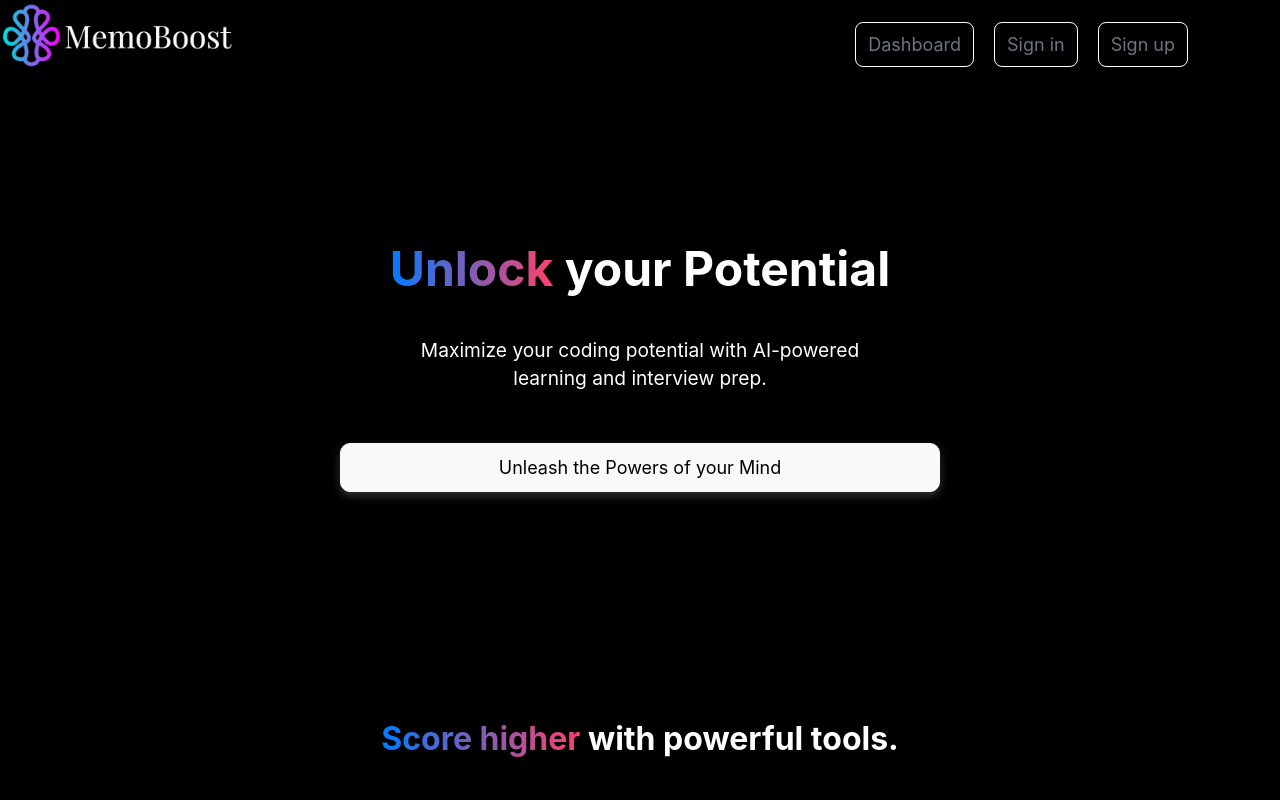
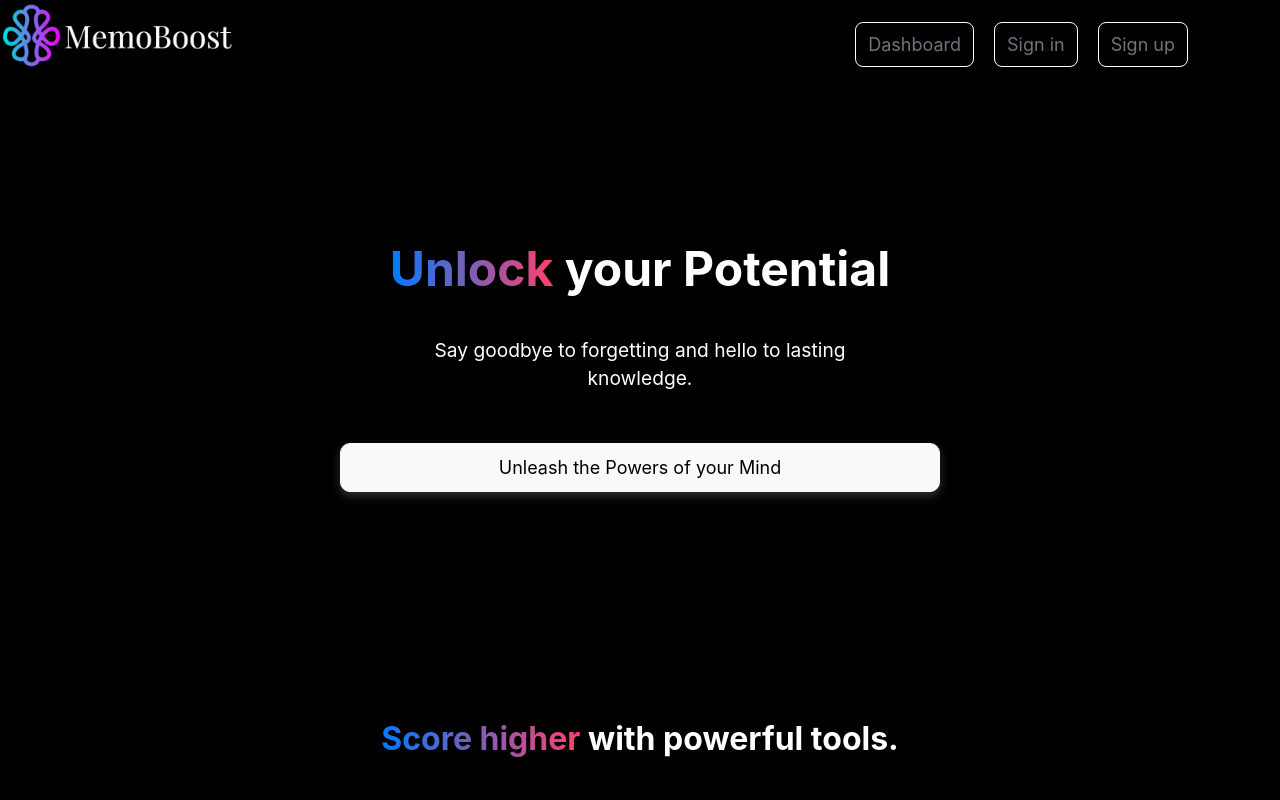
Before and after one commit to anshikasharma1208/We_hack, a React (Create React App) app in the folder mindvault_folder/mindvault/: page / in a window 1280 px wide. Shown: the top 800 px of the page. Built offline with nearby package versions, Linux system fonts and the light colour scheme.

Commit message:
Update landing.jsx

```diff
--- a/mindvault_folder/mindvault/src/components/landing/landing.jsx
+++ b/mindvault_folder/mindvault/src/components/landing/landing.jsx
@@ -35,8 +35,7 @@ export default function LandingPage() {
           <span className="grad-text">Unlock</span> your Potential
         </h1>
         <p className="hero-subtext">
-          Maximize your coding potential with AI-powered learning and
-          interview prep.
+        Say goodbye to forgetting and hello to lasting knowledge.
         </p>
         <Button variant="light" className="cta-button" href="#feature">
           Unleash the Powers of your Mind
```
